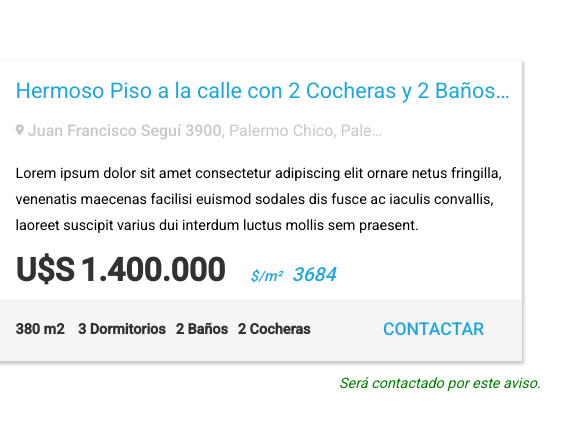
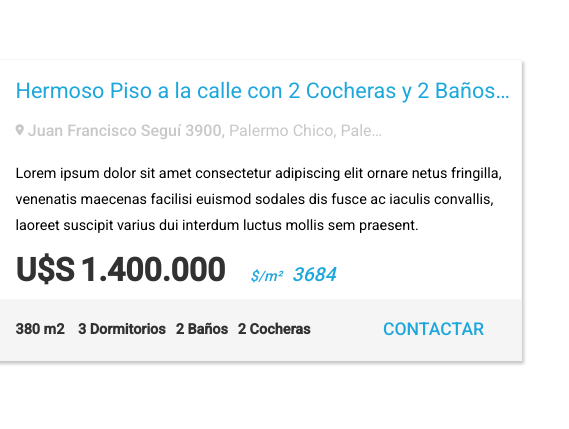
Before and after one commit to Lou80/Challenge-N, a plain HTML site: page index.html in a window 1280 px wide. Shown: the part 149-578 px from the top of the page, 565-1134 px from the left. Drawn offline with Linux system fonts and the light colour scheme.

Commit message:
hidden class

```diff
--- a/index.html
+++ b/index.html
@@ -78,7 +78,7 @@
             </div>
 
         </div>
-        <p class=" success">Será contactado por este aviso.</p>
+        <p class="hidden success">Será contactado por este aviso.</p>
     </main>
     <div id="form" class="post hidden">
         <h3 class="blue">Para ser contactado por favor ingrese su dirección de correo electrónico.</h3>
```
